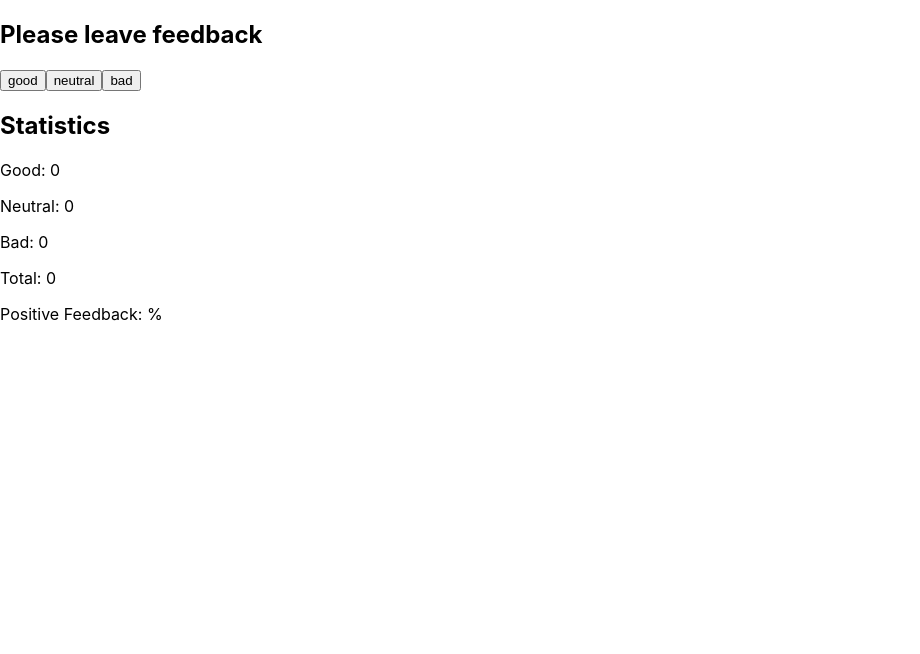
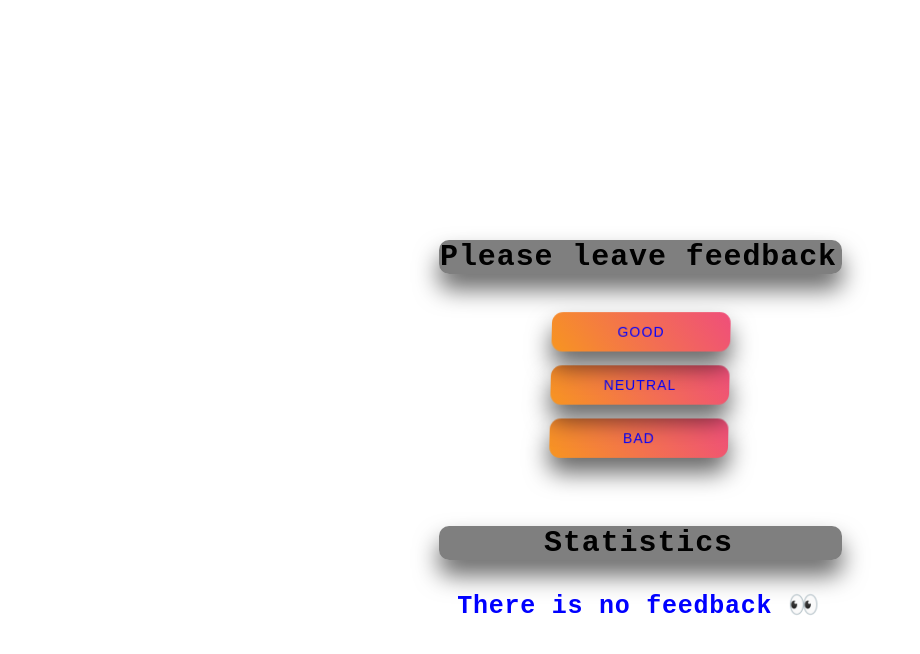
Before and after one commit to oksemko/goit-react-hw-02-feedback, a React (Create React App) app: page / in a window 1280 px wide. Shown: the top 654 px of the page, without its empty margins (0-920 px from the left). Built offline with nearby package versions, Linux system fonts and the light colour scheme.

Commit message:
Added changes after fix

```diff
--- a/src/components/App.jsx
+++ b/src/components/App.jsx
@@ -4,10 +4,9 @@ import { Section } from './Section/Section';
 import { Statistics } from './Statistics/Statistics';
 import { FeedbackOptions } from './FeedbackOptions/FeedbackOptions';
 import { Notification } from './Notification/Notification';
-// import Section from './Section';
-// import Statistics from './Statistics';
-// import FeedbackOptions from './FeedbackOptions';
-// import Notification from './Notification';
+
+import { Wrapper } from './App.styled';
+import { Title } from './App.styled';
 
 
 
@@ -18,19 +17,20 @@ export class App extends Component {
     bad: 0
   };
 
-  countTotalFeedBack() {
+  countTotalFeedback() {
     const { good, neutral, bad } = this.state;
     return good + neutral + bad;
   }
 
-  countPositiveFeedbackPercentage() {
+    countPositiveFeedbackPercentage(){
     const { good } = this.state;
-    const total = this.countTotalFeedBack();
-    const positivePercentage = total ? ((good / total * 100).toFixed(0)) : 0;
+    const total = this.countTotalFeedback();
+    const positivePercentage = total ? ((good / total) * 100).toFixed(0) : 0;
+
     return Number(positivePercentage);
   }
 
-  onLeaveFeedback = event => {
+    onLeaveFeedback = event => {
     const { name } = event.target;
     this.setState(prevState => {
       return { [name]: prevState[name] + 1 };
@@ -39,20 +39,22 @@ export class App extends Component {
 
   render() {
     const { good, neutral, bad } = this.state;
-    const total = this.countTotalFeedBack();
+    const total = this.countTotalFeedback();
     const positivePercentage = this.countPositiveFeedbackPercentage();
 
     return (
-      <>
-        <Section title="Please leave feedback">
-          <FeedbackOptions
-            options={Object.keys(this.state)}
-            onLeaveFeedback={this.onLeaveFeedback}
-          />
+      <Wrapper>
+        <Section title>
+          <Title>Please leave feedback</Title>
+            <FeedbackOptions
+              options={Object.keys(this.state)}
+              onLeaveFeedback={this.onLeaveFeedback}
+            />
         </Section>
-        <Section title="Statistics">
-          {total ? (
-            <Notification message="There is no feedback" />
+        <Section title>
+          <Title>Statistics</Title>
+          {!total ? (
+            <Notification message="There is no feedback 👀" />
           ) : (
             <Statistics
               good={good}
@@ -63,7 +65,7 @@ export class App extends Component {
             />
           )}
         </Section>
-      </>
+      </Wrapper>
     );
   }
 }
--- a/src/components/FeedbackOptions/FeedbackOptions.jsx
+++ b/src/components/FeedbackOptions/FeedbackOptions.jsx
@@ -1,20 +1,45 @@
 import PropTypes from 'prop-types';
-// import styles from './FeedbackOptions.module.css';
+
+import { Container, Button } from './FeedbackOptions.styled';
+
 
 export const FeedbackOptions = ({ options, onLeaveFeedback }) => {
-  return options.map(button => {
   return (
-      <button
+    <Container>
+      {options.map(button => {
+        return (
+          <Button
             key={button}
             type={button}
             onClick={onLeaveFeedback}
             name={button}
           >
             {button}
-      </button>
+          </Button>
+        )
+      }
+      )
+      }
+    </Container>
   );
-  });
 };
+
+
+
+
+//   return options.map(button => {
+//     return (
+//       <button
+//         key={button}
+//         type={button}
+//         onClick={onLeaveFeedback}
+//         name={button}
+//       >
+//         {button}
+//       </button>
+//     );
+//   });
+// };
 
 
 FeedbackOptions.propTypes = {
--- a/src/components/Notification/Notification.jsx
+++ b/src/components/Notification/Notification.jsx
@@ -1,7 +1,10 @@
 import PropTypes from 'prop-types';
 
+import { Span } from './Notification.styled';
+
+
 export const Notification = ({ message }) => {
-  return <h2>{message}</h2>;
+  return <Span>{message}</Span>;
 };
 
 Notification.propTypes = {
--- a/src/components/Section/Section.jsx
+++ b/src/components/Section/Section.jsx
@@ -1,15 +1,18 @@
 import PropTypes from 'prop-types';
+
+import { Container, Title } from './Section.styled';
+
 
 export const Section = ({ title, children }) => {
   return (
-    <section>
-      {title && <h2>{title}</h2>}
+    <Container>
+      <Title>{title}</Title>
       {children}
-    </section>
+    </Container>
   );
 };
 
 Section.propTypes = {
-  title: PropTypes.string.isRequired,
-  children: PropTypes.object.isRequired,
+  title: PropTypes.bool,
+  children: PropTypes.node.isRequired,
 }
--- a/src/components/Statistics/Statistics.jsx
+++ b/src/components/Statistics/Statistics.jsx
@@ -1,17 +1,19 @@
 import PropTypes from 'prop-types';
 
-export const Statistics = ({ good, neutral, bad, total, positivePersentage }) => {
+import { Span } from './Statistics.styled';
+
+export const Statistics = ({ good, neutral, bad, total, positivePercentage }) => {
   return (
     <div>
-      <span>Good: {good}</span>
+      <Span>Good: {good}</Span>
       <p></p>
-      <span>Neutral: {neutral}</span>
+      <Span>Neutral: {neutral}</Span>
       <p></p>
-      <span>Bad: {bad}</span>
+      <Span>Bad: {bad}</Span>
       <p></p>
-      <span>Total: {total}</span>
+      <Span>Total: {total}</Span>
       <p></p>
-      <span>Positive Feedback: {positivePersentage} %</span>
+      <Span>Positive Feedback: {positivePercentage} %</Span>
       <p></p>
     </div>
   );
@@ -23,5 +25,5 @@ Statistics.propTypes = {
   neutral: PropTypes.number.isRequired,
   bad: PropTypes.number.isRequired,
   total: PropTypes.number.isRequired,
-  positivePersentage: PropTypes.number.isRequired,
+  positivePercentage: PropTypes.number.isRequired,
 }
```
Lines whose indentation alone changed are shown as unchanged.
